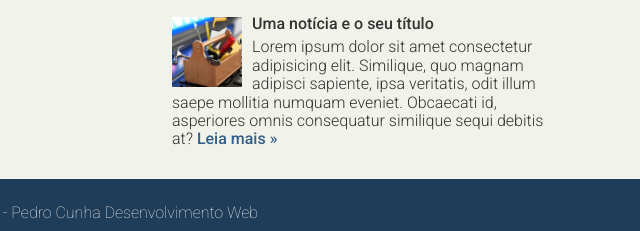
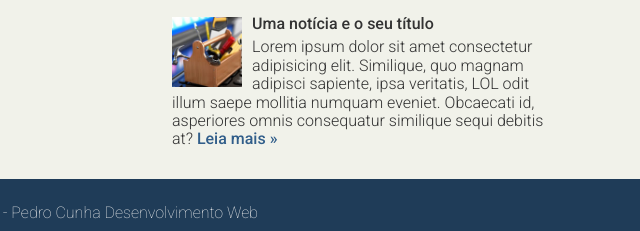
Before and after one commit to CunhaPedro25/PedroCunha, a plain HTML site: page index.html in a window 1280 px wide. Shown: the part 1012-1243 px from the top of the page, 558-1198 px from the left. Drawn offline with Linux system fonts and the light colour scheme.

Commit message:
Easter Egg adicionado

```diff
--- a/index.html
+++ b/index.html
@@ -79,7 +79,7 @@
                     <li>
                         <img src="img/thumb-pequena.jpg" alt="thumb-pequena.jpg">
                         <h4>Uma notícia e o seu título</h4>
-                        <p>Lorem ipsum dolor sit amet consectetur adipisicing elit. Similique, quo magnam adipisci sapiente, ipsa veritatis, odit illum saepe mollitia numquam eveniet. Obcaecati id, asperiores omnis consequatur similique sequi debitis at?
+                        <p>Lorem ipsum dolor sit amet consectetur adipisicing elit. Similique, quo magnam adipisci sapiente, ipsa veritatis, LOL odit illum saepe mollitia numquam eveniet. Obcaecati id, asperiores omnis consequatur similique sequi debitis at?
                         <a href="">Leia mais &raquo;</a></p>
                     </li>
                 </ul>
```
